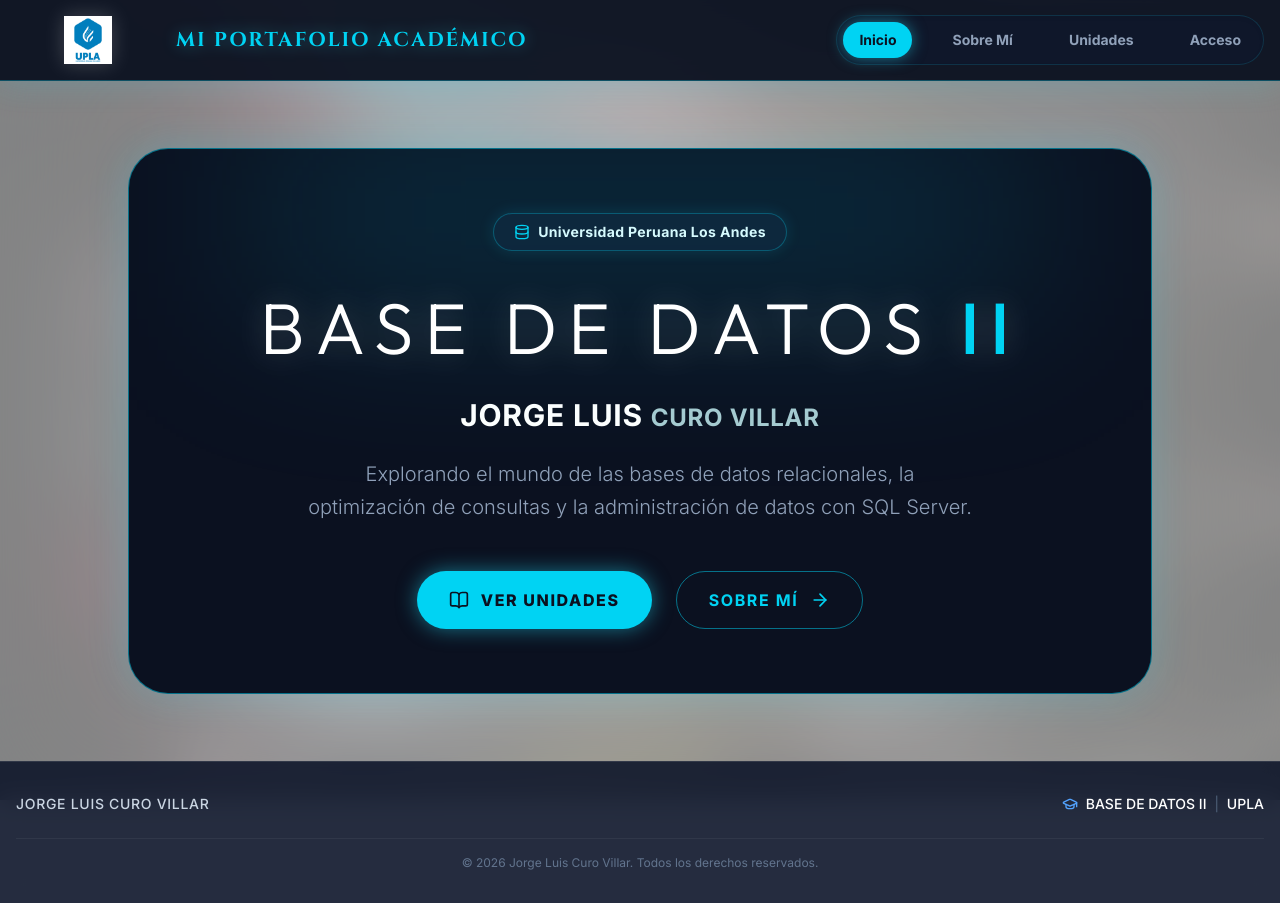
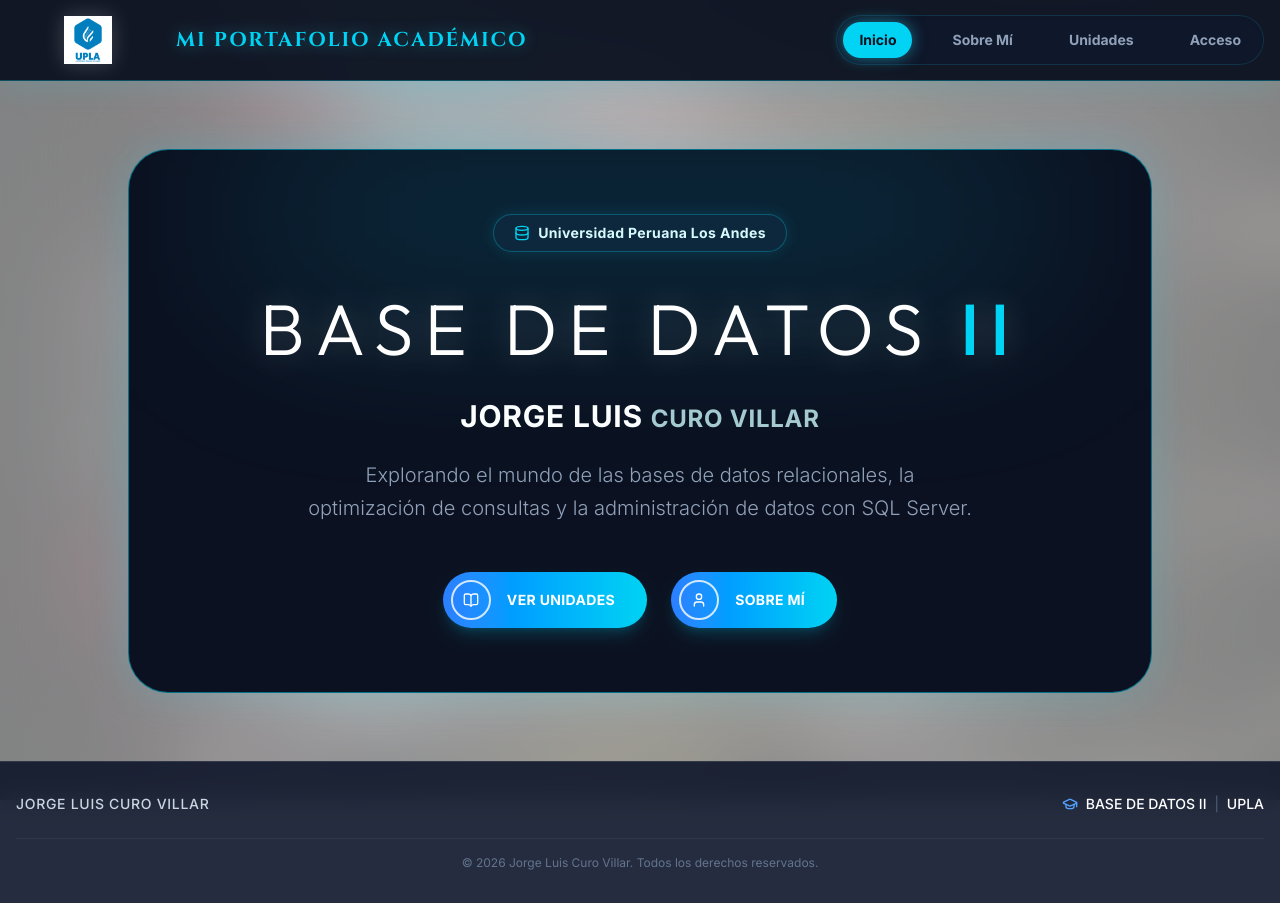
Before and after one commit to Villar92/PORTAFOLIO-BD, a Next.js app: page / in a window 1280 px wide. Built offline with nearby package versions, Linux system fonts and the light colour scheme; no server answers.

Commit message:
style: replace buttons in home page with new pill gradient design

```diff
--- a/src/components/blocks/Presentacion.tsx
+++ b/src/components/blocks/Presentacion.tsx
@@ -1,5 +1,5 @@
 import React from "react";
-import { ArrowRight, Database, BookOpen } from "lucide-react";
+import { ArrowRight, Database, BookOpen, User } from "lucide-react";
 
 export function Presentacion({ setActiveTab }: { setActiveTab: (tab: string) => void }) {
   return (
@@ -33,17 +33,22 @@ export function Presentacion({ setActiveTab }: { setActiveTab: (tab: string) =>
         <div className="flex flex-col sm:flex-row gap-6 w-full sm:w-auto">
           <button
             onClick={() => setActiveTab("trabajos")}
-            className="px-8 py-4 bg-cyan-400 hover:bg-cyan-300 text-[#0B1120] rounded-full font-extrabold tracking-widest shadow-[0_0_20px_rgba(34,211,238,0.5)] transition-all duration-300 flex items-center justify-center group"
+            className="pr-8 pl-2 py-2 bg-gradient-to-r from-blue-500 to-cyan-400 hover:brightness-110 text-white rounded-full font-bold text-sm tracking-wide shadow-lg shadow-cyan-500/20 transition-all duration-300 flex items-center justify-center group"
           >
-            <BookOpen className="w-5 h-5 mr-3 group-hover:scale-110 transition-transform" />
+            <div className="w-10 h-10 rounded-full border-2 border-white/80 flex items-center justify-center mr-4 group-hover:scale-110 transition-transform">
+              <BookOpen className="w-4 h-4 text-white" />
+            </div>
             VER UNIDADES
           </button>
+
           <button
             onClick={() => setActiveTab("informacion")}
-            className="px-8 py-4 bg-transparent hover:bg-white/5 text-cyan-400 border border-cyan-400/50 rounded-full font-bold tracking-widest transition-all duration-300 flex items-center justify-center group"
+            className="pr-8 pl-2 py-2 bg-gradient-to-r from-blue-500 to-cyan-400 hover:brightness-110 text-white rounded-full font-bold text-sm tracking-wide shadow-lg shadow-cyan-500/20 transition-all duration-300 flex items-center justify-center group"
           >
+            <div className="w-10 h-10 rounded-full border-2 border-white/80 flex items-center justify-center mr-4 group-hover:scale-110 transition-transform">
+              <User className="w-4 h-4 text-white" />
+            </div>
             SOBRE MÍ
-            <ArrowRight className="ml-3 w-5 h-5 group-hover:translate-x-1 transition-transform" />
           </button>
         </div>
       </div>
```
